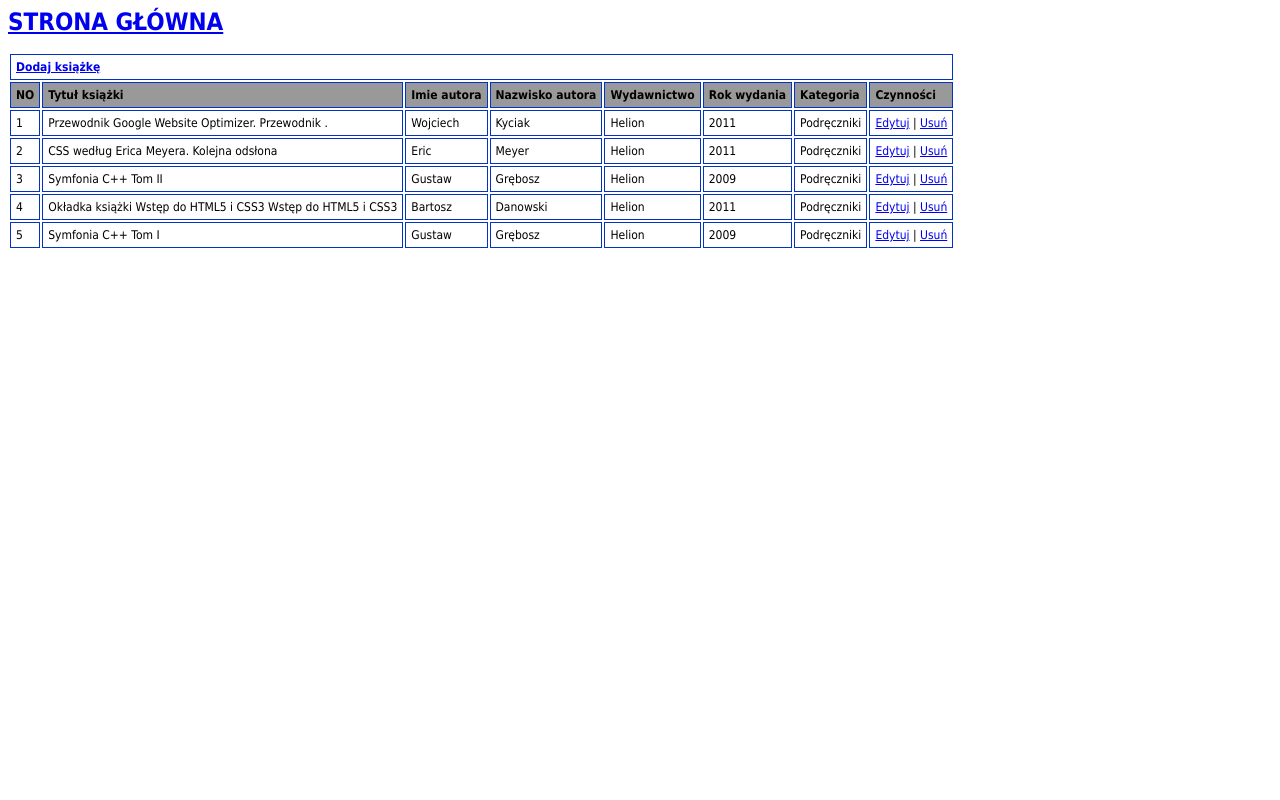
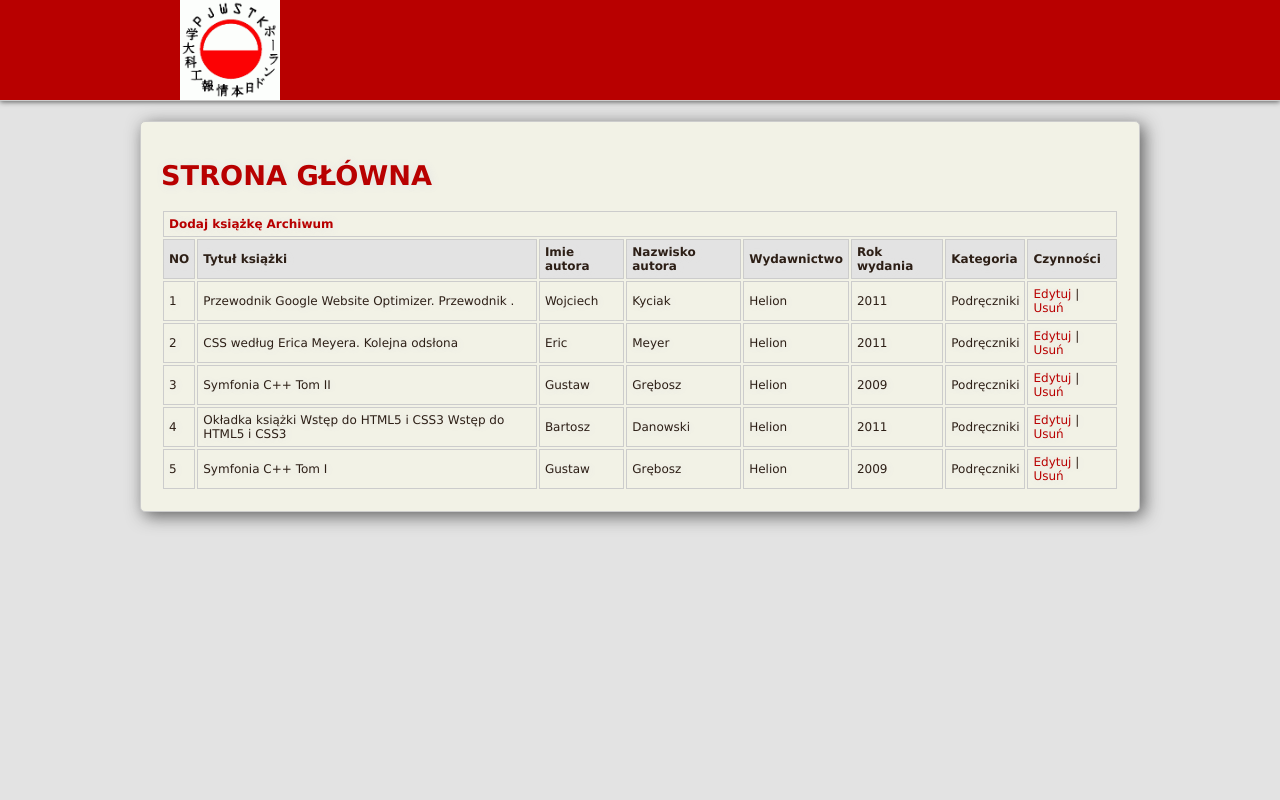
Before and after one commit to padsbanger/Pjlib, a CodeIgniter app: page /pjlib/ in a window 1280 px wide. Run offline with CodeIgniter, Linux system fonts and the light colour scheme.

Commit message:
Pretty sexy CSS.

```diff
--- a/application/controllers/active_ctrl.php
+++ b/application/controllers/active_ctrl.php
@@ -34,7 +34,7 @@ class Active_ctrl extends CI_Controller {
 			$this->load->view('ac_book_add_view.php');
 		} else {
 
-			  $tytul = trim($this->input->set_value(post('tytul')));
+			  $tytul = trim($this->input->post('tytul'));
 		        $imie_autor = trim($this->input->post('imie_autor'));
 				$nazwisko_autor = trim($this->input->post('nazwisko_autor'));
 		        $wydawnictwo = trim($this->input->post('wydawnictwo'));
@@ -51,7 +51,7 @@ class Active_ctrl extends CI_Controller {
 		                );
 		        $this->Book_model->insert($data);
 		        $this->session->set_flashdata("pesan","Książka została dodana poprawnie.");
-		        redirect('active_ctrl');
+		        redirect('');
 
 		}
 
@@ -84,8 +84,8 @@ class Active_ctrl extends CI_Controller {
 				  "kategoria" => $kategoria
                  );
         $this->Book_model->update($data,$id);
-        $this->session->set_flashdata("pesan","Książka została zedytkowana poprawnie.");
-        redirect('active_ctrl');
+        $this->session->set_flashdata("pesan","Książka została zedytowana poprawnie.");
+        redirect('');
     }
 
     function delete() {
@@ -106,7 +106,7 @@ class Active_ctrl extends CI_Controller {
 
         $this->Book_model->delete($id);
         $this->session->set_flashdata("pesan","Książka została usunięta.");
-        redirect('active_ctrl');
+        redirect('');
     }
 
 
--- a/application/views/ac_book_add_view.php
+++ b/application/views/ac_book_add_view.php
@@ -7,6 +7,7 @@
     </head>
 
     <body>
+
         <h1>Formularz dodawania ksiażki</h1>
 
 
--- a/application/views/ac_book_view.php
+++ b/application/views/ac_book_view.php
@@ -3,25 +3,35 @@
 		 <title>Strona główna</title>
 		<meta http-equiv="Content-Type" content="text/html; charset=UTF-8"/>
 		<link rel="stylesheet" type="text/css" href="inc/css/style.css" />
-    <style>
 
-    </style>
     </head>
 
     <body>
-        <h1><?php echo anchor('active_ctrl',"STRONA GŁÓWNA") ?> </h1>
+
+		<div id="header">
+
+				<div class="wrap2">
+				<img src="inc/img/logo.gif" width="100px" height="100px"/>
+				</div>
+
+			</div>
+
+	<div class="wrap">
+
+		<div id="content">
+        <h1><?php echo anchor('',"STRONA GŁÓWNA") ?> </h1>
         <p><?php echo $this->session->flashdata('pesan');?></p>
         <table border="0" cellpadding="0" cellspacing="2">
-            <tr><td colspan="8" class="noneborder"><?php echo anchor('active_ctrl/add',"<strong>Dodaj książkę</strong>"); ?></tr>
+            <tr><td colspan="8" class="noneborder"><?php echo anchor('active_ctrl/add',"<strong>Dodaj książkę</strong>"); ?> <?php echo anchor('active_ctrl/history',"<strong>Archiwum</strong>"); ?></tr>
             <tr>
-                <td bgcolor="#999999"><strong>NO</strong></td>
-                <td bgcolor="#999999"><strong>Tytuł książki</strong></td>
-                <td bgcolor="#999999"><strong>Imie autora</strong></td>
-				<td bgcolor="#999999"><strong>Nazwisko autora</strong></td>
-                <td bgcolor="#999999"><strong>Wydawnictwo</strong></td>
-				<td bgcolor="#999999"><strong>Rok wydania</strong></td>
-				<td bgcolor="#999999"><strong>Kategoria</strong></td>
-                <td bgcolor="#999999"><strong>Czynności</strong></td>
+                <td class="heading"><strong>NO</strong></td>
+                <td class="heading"><strong>Tytuł książki</strong></td>
+                <td class="heading"><strong>Imie autora</strong></td>
+				<td class="heading"><strong>Nazwisko autora</strong></td>
+                <td class="heading"><strong>Wydawnictwo</strong></td>
+				<td class="heading"><strong>Rok wydania</strong></td>
+				<td class="heading"><strong>Kategoria</strong></td>
+                <td class="heading"><strong>Czynności</strong></td>
             </tr>
             <?php
             $i=1;
@@ -42,5 +52,7 @@
             </tr>
             <?php $i++; } ?>
         </table>
+			</div>
+		</div>
     </body>
 </html>
--- a/inc/css/style.css
+++ b/inc/css/style.css
@@ -1,17 +1,85 @@
 body {
-	font-family: Helvetica, sans-serif;
-	font: 75% "Lucida Grande", "Trebuchet MS", Verdana, sans-serif;
+	margin:0;
+	padding:0;
+	font: 85% "Lucida Grande", "Trebuchet MS", Verdana, sans-serif;
+	background:#E3E3E3;
+	color:#2D1F16;
+	text-shadow: 1px 1px 10px #e3e3e3;
 }
 
+#header {
+	background:#B80000;
+	height:100px;
+	margin:0;
+	padding:0;
+	border-bottom:1px solid #ccc;
+	-webkit-box-shadow: 0px 1px 5px rgba(50, 50, 50, 0.75);
+	-moz-box-shadow:    0px 1px 5px rgba(50, 50, 50, 0.75);
+	box-shadow:         0px 1px 5px rgba(50, 50, 50, 0.75);
+}
+
+
+.wrap {
+	margin:0 auto;
+	width:1000px;
+	padding-bottom:15px;
+}
+
+
+.wrap2 {
+	margin:0 auto;
+	width:920px;
+
+}
+
+
+#content {
+	-webkit-border-radius: 5px;
+	-moz-border-radius: 5px;
+	 border-radius: 5px;
+	 float: right;
+	 color: #333;
+	 border: 1px solid #ccc;
+	 background: #F2F2E6;
+	 margin: 10px 0px 20px 0px;
+	 padding: 20px;
+	 min-height: 200px;
+	 position:relative;
+	 margin-top:30px;
+	 left:0;
+	 bottom:10;
+	-webkit-box-shadow: 4px 4px 17px rgba(50, 50, 50, 0.75);
+	-moz-box-shadow:    4px 4px 17px rgba(50, 50, 50, 0.75);
+	box-shadow:         4px 4px 17px rgba(50, 50, 50, 0.75);
+
+}
+
+
  td {
-        border:1px #0134c5 solid;
+        border:1px #ccc solid;
         padding:5px;
         font-size: 12px;
     }
     td .noneborder {
         border:none;
     }
-    body {
-        font-family: tahoma;
-        font-size: 12px;
-    }
+
+.heading {
+	background-color:#E3E3E3;
+}
+
+	a {
+		text-decoration:none;
+			color:#B80000;
+	}
+
+	a:link {
+		color:#B80000;
+		}
+	a:hover {
+
+		color:#0289ce;
+		}
+	a:visited {
+		color:#B80000 ;
+	}
```
Also changed, not shown: inc/img/favicon.ico (added), inc/img/logo.gif (added), 2 other files.
